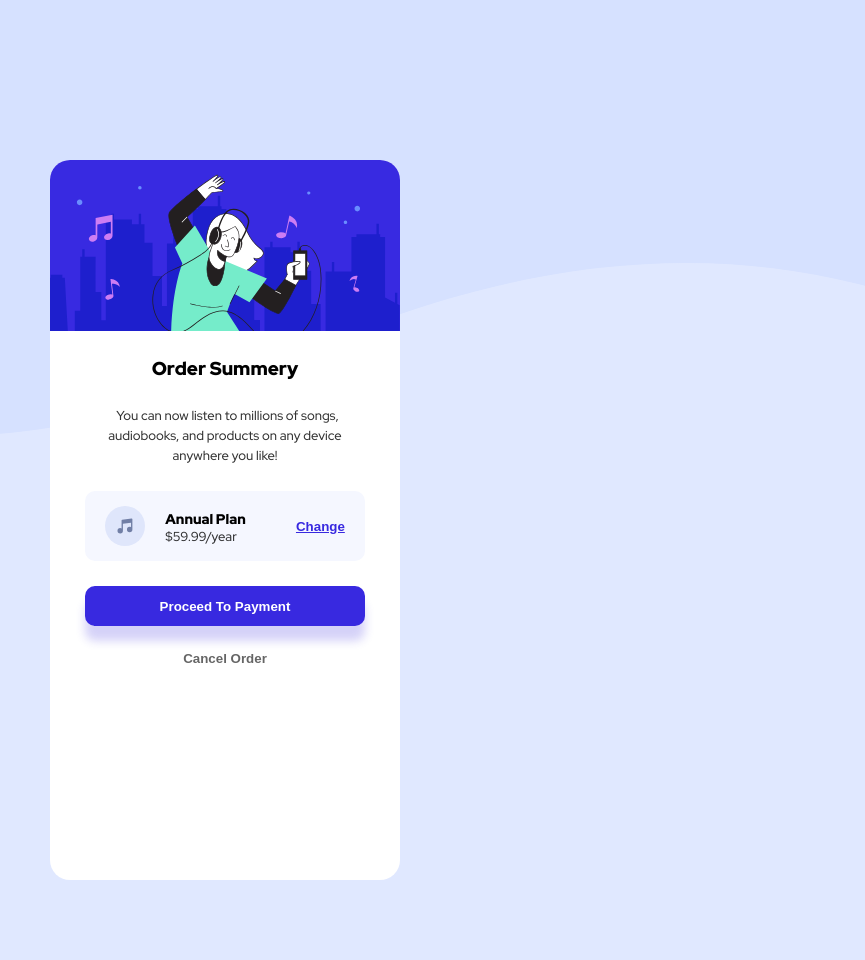
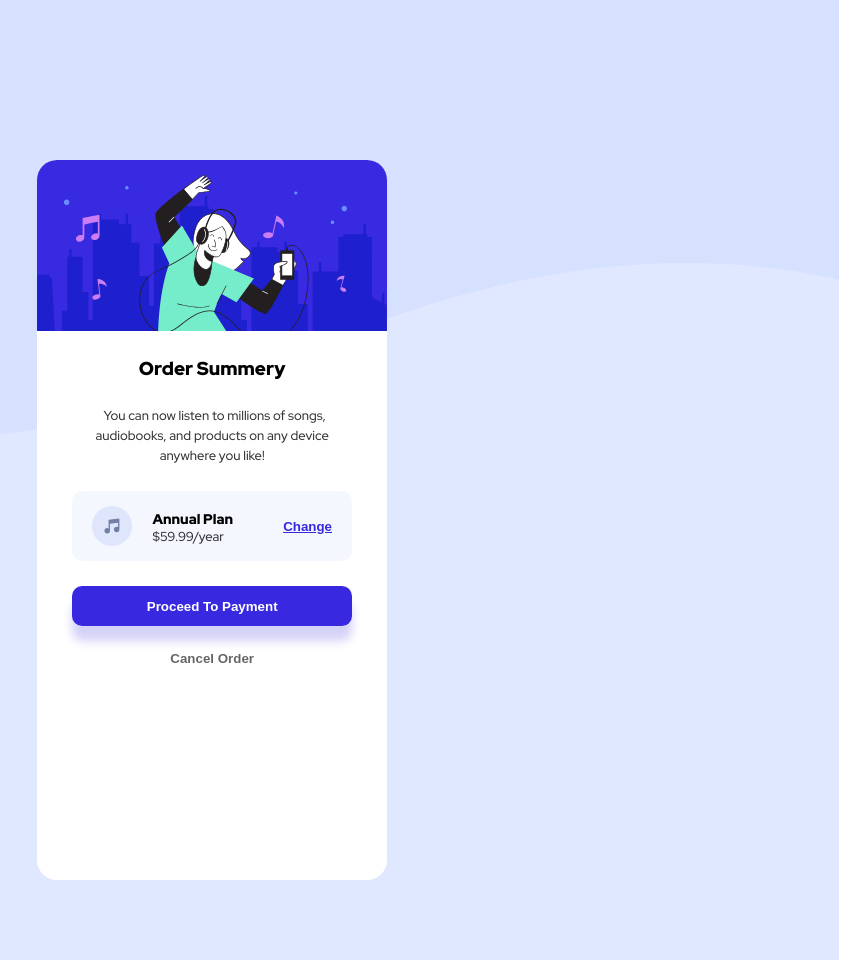
Before and after one commit to MB-Suliman/order-summary-component-main, a plain HTML site: page index.html in a window 1280 px wide. Shown: the whole page, without its empty margins (415-1280 px from the left). Drawn offline with Linux system fonts and the light colour scheme.

Commit message:
Update style-desktop.css

```diff
--- a/CSS/style-desktop.css
+++ b/CSS/style-desktop.css
@@ -19,7 +19,7 @@
 
 @media (min-width: 376px) and (max-width:1440px) {
     body {
-        width: 100vw;
+        width: 98vw;
         height: 120vh;
     }
     .container {
```
